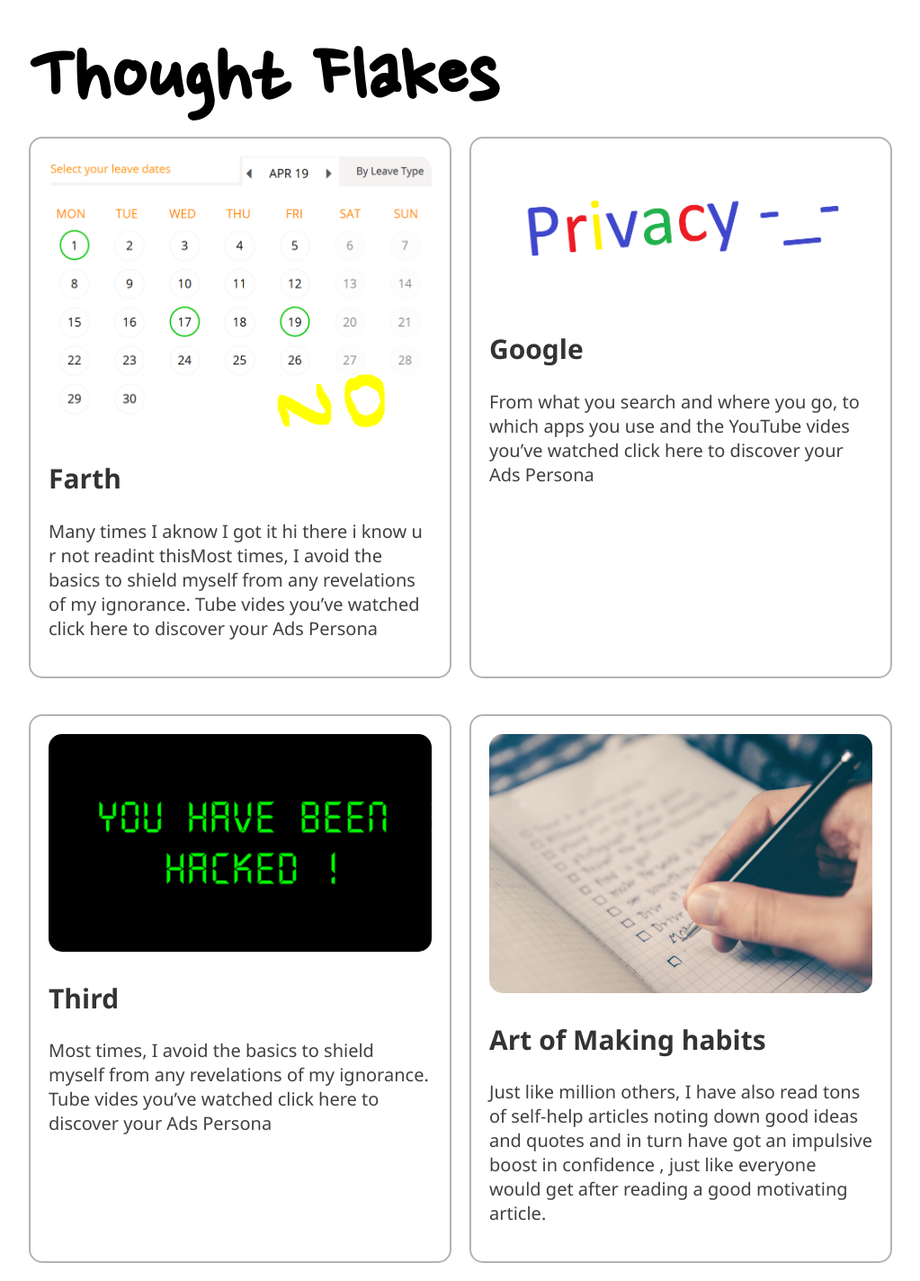
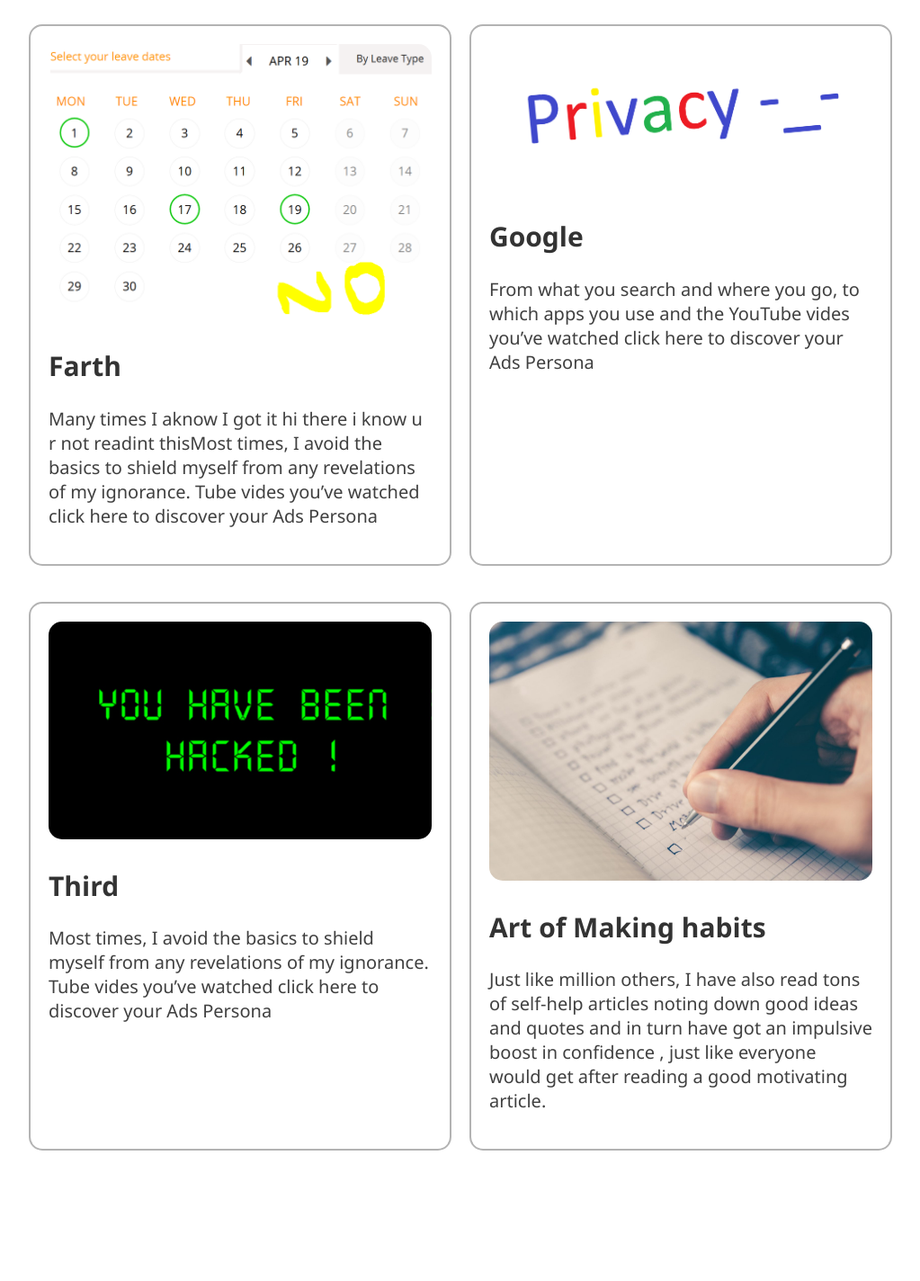
Before and after one commit to sayinathk/sayinathk.github.io, a Jekyll site: the page built from index.html, in a window 1280 px wide. Shown: the whole page at 90% size, without its empty margins (128-1151 px from the left). Built offline with Jekyll 4.4.1, drawn with Linux system fonts in a browser that asks for light colours; after the commit the page ends 1299 px from its top, so only the background shows below that.

Commit message:
Update index.html

```diff
--- a/index.html
+++ b/index.html
@@ -2,7 +2,7 @@
 layout: post
 published: true
 ---
-<h1 class="chk"> Thought Flakes </h1>
+
 
   <div class="section">
   {% for post in site.posts %}
```
